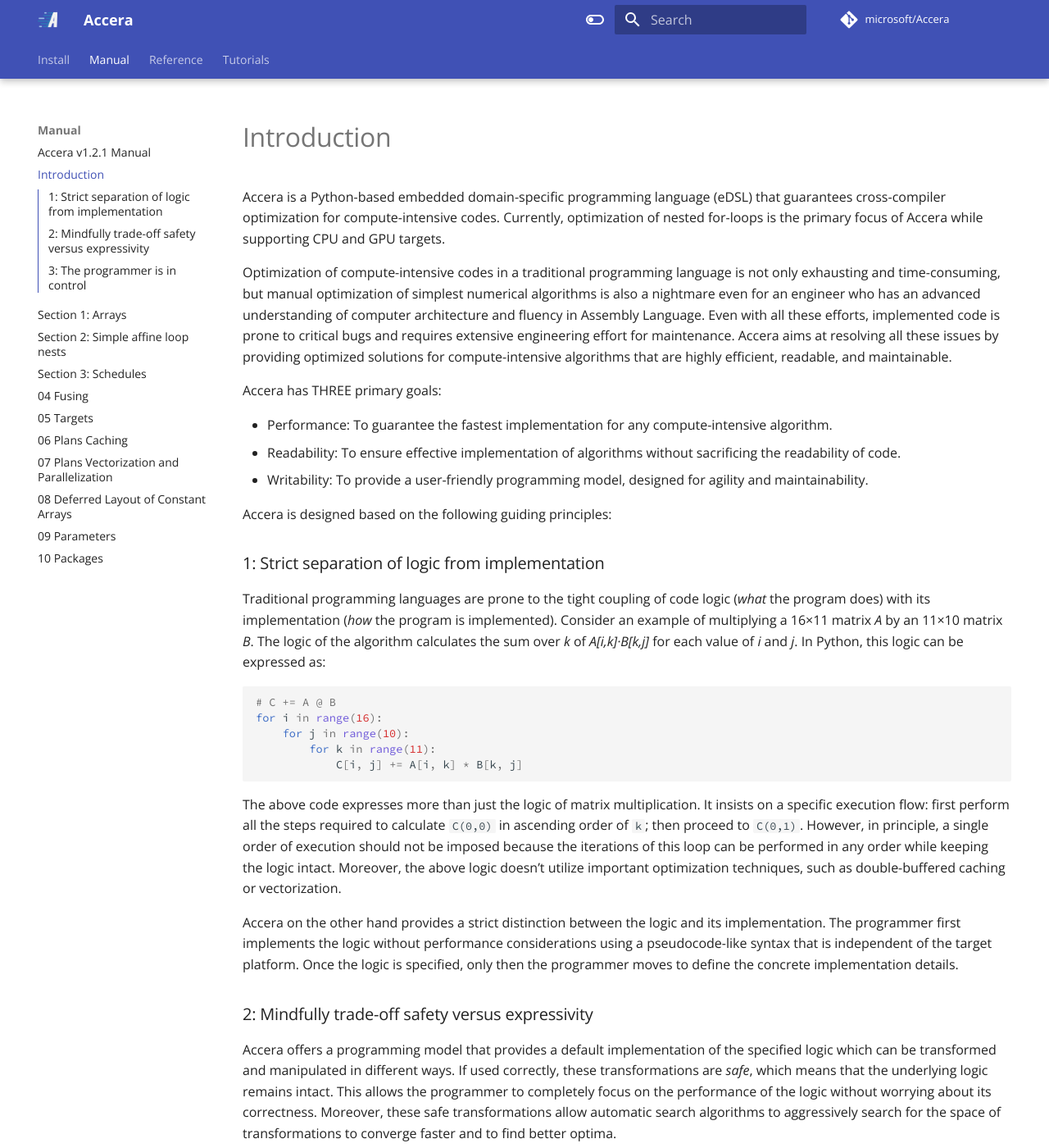
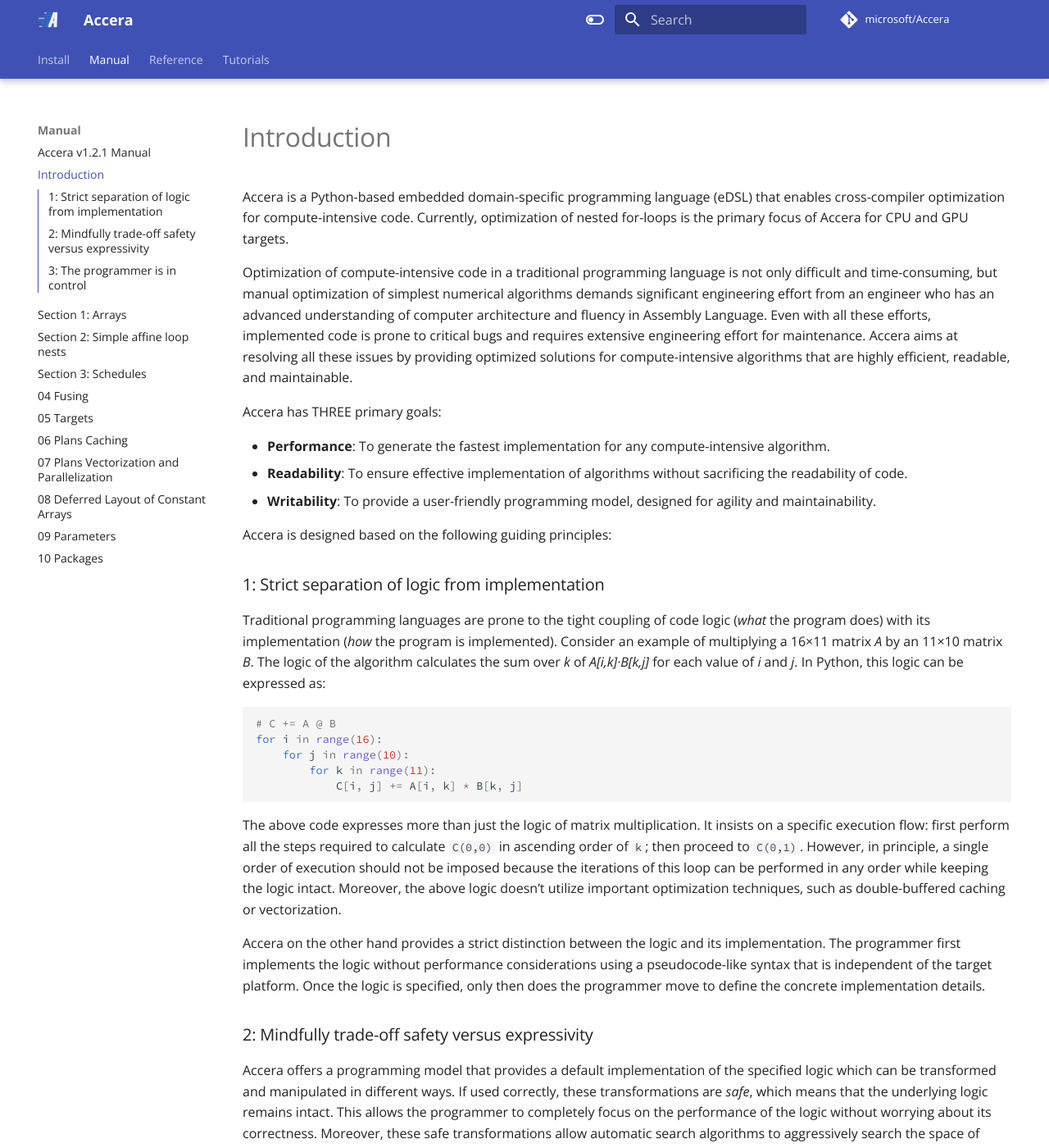
Before and after one commit to microsoft/Accera, an MkDocs documentation site: the page built from docs/Manual/00 Introduction.md, in a window 1280 px wide and 1400 px high. Shown: the whole window at 82% size. Built offline with MkDocs 1.6.1 and Material for MkDocs 9.7.7, drawn with Linux system fonts in a browser that asks for light colours; comment, search, counter and statistics services are not loaded; some of the changed text lies outside the part shown.

Commit message:
complete refactoring of introduction.md file in manual docs (#15)
* Feedback addressed

* Addressed the pending comments

````diff
--- a/docs/Manual/00 Introduction.md
+++ b/docs/Manual/00 Introduction.md
@@ -2,15 +2,15 @@
 [//]: # (Version: v1.2.1)
 
 # Introduction
-Accera is a Python-based embedded domain-specific programming language (eDSL) that guarantees cross-compiler optimization for compute-intensive codes. Currently, optimization of nested for-loops is the primary focus of Accera while supporting CPU and GPU targets.
+Accera is a Python-based embedded domain-specific programming language (eDSL) that enables cross-compiler optimization for compute-intensive code. Currently, optimization of nested for-loops is the primary focus of Accera for CPU and GPU targets.
 
-Optimization of compute-intensive codes in a traditional programming language is not only exhausting and time-consuming, but manual optimization of simplest numerical algorithms is also a nightmare even for an engineer who has an advanced understanding of computer architecture and fluency in Assembly Language. Even with all these efforts, implemented code is prone to critical bugs and requires extensive engineering effort for maintenance. Accera aims at resolving all these issues by providing optimized solutions for compute-intensive algorithms that are highly efficient, readable, and maintainable.
+Optimization of compute-intensive code in a traditional programming language is not only difficult and time-consuming, but manual optimization of simplest numerical algorithms demands significant engineering effort from an engineer who has an advanced understanding of computer architecture and fluency in Assembly Language. Even with all these efforts, implemented code is prone to critical bugs and requires extensive engineering effort for maintenance. Accera aims at resolving all these issues by providing optimized solutions for compute-intensive algorithms that are highly efficient, readable, and maintainable.
 
 Accera has THREE primary goals:
 
-* Performance: To guarantee the fastest implementation for any compute-intensive algorithm.
-* Readability: To ensure effective implementation of algorithms without sacrificing the readability of code.
-* Writability: To provide a user-friendly programming model, designed for agility and maintainability.
+* **Performance**: To generate the fastest implementation for any compute-intensive algorithm.
+* **Readability**: To ensure effective implementation of algorithms without sacrificing the readability of code.
+* **Writability**: To provide a user-friendly programming model, designed for agility and maintainability.
 
 Accera is designed based on the following guiding principles:
 
@@ -25,10 +25,10 @@
 ```
 The above code expresses more than just the logic of matrix multiplication. It insists on a specific execution flow: first perform all the steps required to calculate `C(0,0)` in ascending order of `k`; then proceed to `C(0,1)`. However, in principle, a single order of execution should not be imposed because the iterations of this loop can be performed in any order while keeping the logic intact. Moreover, the above logic doesn’t utilize important optimization techniques, such as double-buffered caching or vectorization.
 
-Accera on the other hand provides a strict distinction between the logic and its implementation. The programmer first implements the logic without performance considerations using a pseudocode-like syntax that is independent of the target platform. Once the logic is specified, only then the programmer moves to define the concrete implementation details.
+Accera on the other hand provides a strict distinction between the logic and its implementation. The programmer first implements the logic without performance considerations using a pseudocode-like syntax that is independent of the target platform. Once the logic is specified, only then does the programmer move to define the concrete implementation details.
 
 ### 2: Mindfully trade-off safety versus expressivity
-Accera offers a programming model that provides a default implementation of the specified logic which can be transformed and manipulated in different ways. If used correctly, these transformations are *safe*, which means that the underlying logic remains intact. This allows the programmer to completely focus on the performance of the logic without worrying about its correctness. Moreover, these safe transformations allow automatic search algorithms to aggressively search for the space of transformations to converge faster and to find better optima.
+Accera offers a programming model that provides a default implementation of the specified logic which can be transformed and manipulated in different ways. If used correctly, these transformations are *safe*, which means that the underlying logic remains intact. This allows the programmer to completely focus on the performance of the logic without worrying about its correctness. Moreover, these safe transformations allow automatic search algorithms to aggressively search the space of transformations to converge faster and to find better optima.
 
 However, this safety is achieved by trading off the true potential of a programming language since it demands restricting the scope of that language. Nevertheless, extensive constraints significantly restrict the expressivity and the power of the programming language eventually preventing the end-users from developing highly-optimized and sophisticated implementations.
 
````
